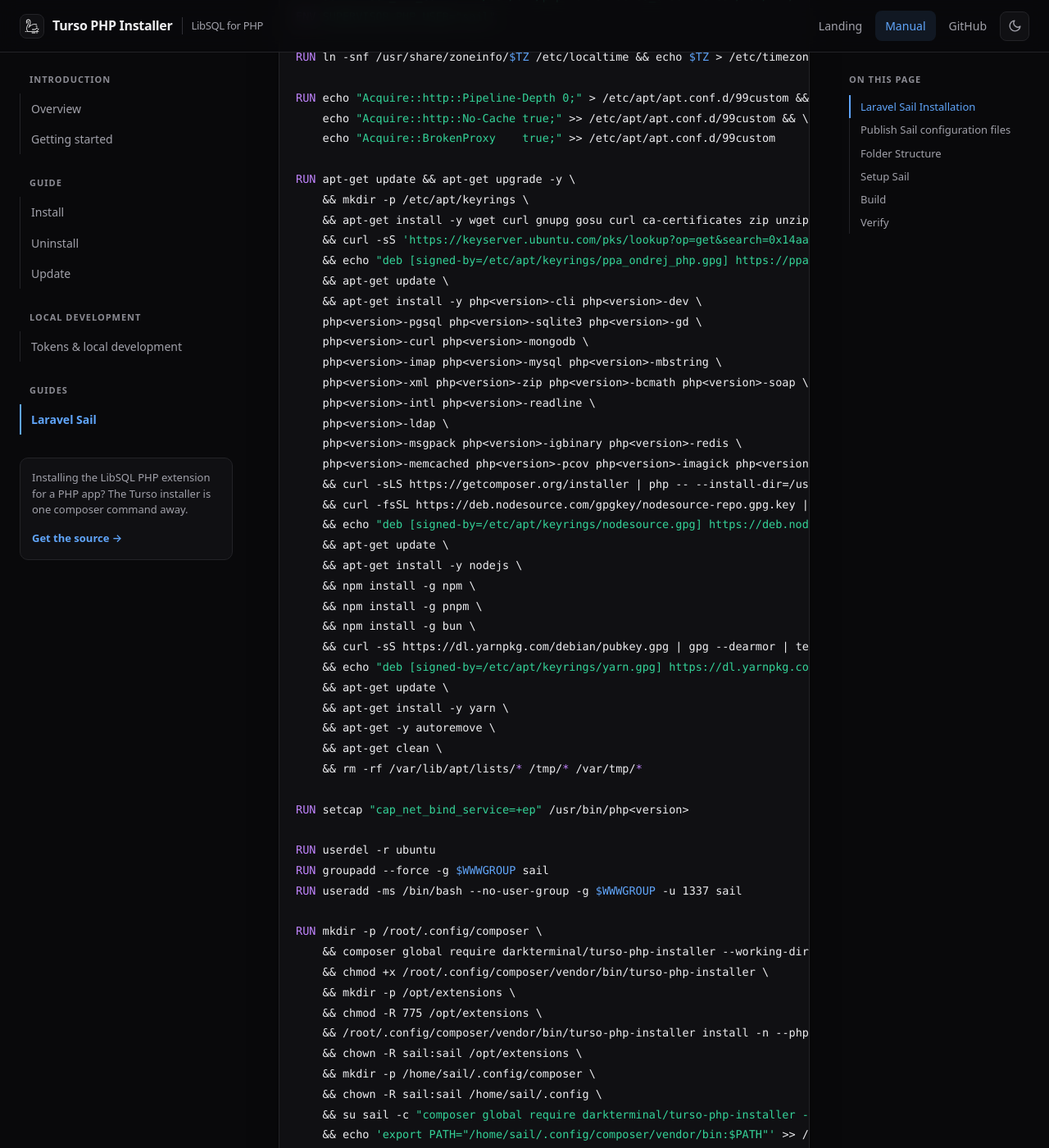
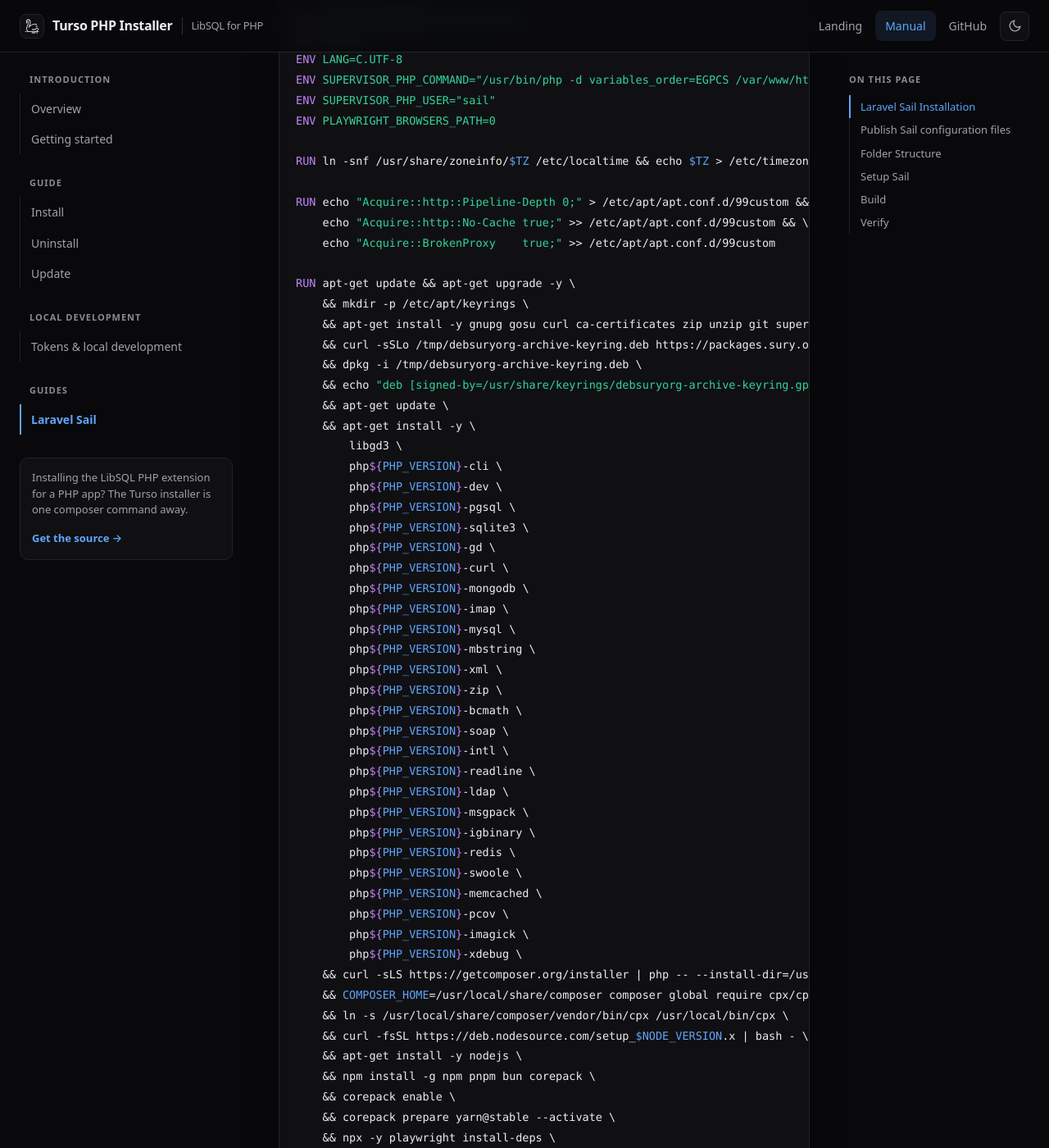
Before and after one commit to darkterminal/turso-php-installer, a Jekyll site: the page built from docs/user-manual/laravel-sail.md, in a window 1280 px wide and 1400 px high, scrolled down 2763 px. Shown: the whole window at 82% size. Built offline with Jekyll 4.4.1, drawn with Linux system fonts in a browser that asks for light colours; some of the changed text lies outside the part shown.

Commit message:
Plan 003 — Align the Sail runtime with upstream Sail 8.5 and make the extension image-owned
Closes #14 — plans/003-upstream-runtime-alignment.md

````diff
--- a/docs/user-manual/laravel-sail.md
+++ b/docs/user-manual/laravel-sail.md
@@ -23,8 +23,7 @@ sail artisan sail:publish
 ├── config
 ├── database
 ├── docker # <- Published sail configuration files
-├── docker-compose.yml # <- Sail Docker Compose
-├── extensions # <- Create this folder to store libsql extension binary and stub file
+├── compose.yaml # <- existing Sail Compose file, edited in place
 ├── package.json
 ├── phpunit.xml
 ├── postcss.config.js
@@ -77,23 +79,30 @@ mounted from the host. This boot script only verifies that the extension is
 loaded; it does not download, install, or update anything. If the extension is
 missing, the container fails to start instead of continuing in a broken state.
 
-And modify the `Dockerfile`. Make sure to replace `<version>` placeholder in this file.
+Replace the published `Dockerfile` in `docker/<php>/` with this one. `php.ini`
+comes from `sail artisan sail:publish`; the extension lives in `/opt/extensions`
+inside the image.
+
 ```dockerfile
 FROM ubuntu:24.04
 
 LABEL maintainer="Taylor Otwell"
 
 ARG WWWGROUP
-ARG NODE_VERSION=22
+ARG PHP_VERSION=8.5
+ARG NODE_VERSION=24
 ARG MYSQL_CLIENT="mysql-client"
-ARG POSTGRES_VERSION=17
+ARG POSTGRES_VERSION=18
+ARG PHP_EXTENSIONS=""
 
 WORKDIR /var/www/html
 
 ENV DEBIAN_FRONTEND=noninteractive
 ENV TZ=UTC
+ENV LANG=C.UTF-8
 ENV SUPERVISOR_PHP_COMMAND="/usr/bin/php -d variables_order=EGPCS /var/www/html/artisan serve --host=0.0.0.0 --port=80"
 ENV SUPERVISOR_PHP_USER="sail"
+ENV PLAYWRIGHT_BROWSERS_PATH=0
 
 RUN ln -snf /usr/share/zoneinfo/$TZ /etc/localtime && echo $TZ > /etc/timezone
 
@@ -103,76 +112,119 @@ RUN echo "Acquire::http::Pipeline-Depth 0;" > /etc/apt/apt.conf.d/99custom && \
 
 RUN apt-get update && apt-get upgrade -y \
     && mkdir -p /etc/apt/keyrings \
-    && apt-get install -y wget curl gnupg gosu curl ca-certificates zip unzip git supervisor sqlite3 libcap2-bin libpng-dev python3 dnsutils librsvg2-bin fswatch ffmpeg nano  \
-    && curl -sS 'https://keyserver.ubuntu.com/pks/lookup?op=get&search=0x14aa40ec0831756756d7f66c4f4ea0aae5267a6c' | gpg --dearmor | tee /etc/apt/keyrings/ppa_ondrej_php.gpg > /dev/null \
-    && echo "deb [signed-by=/etc/apt/keyrings/ppa_ondrej_php.gpg] https://ppa.launchpadcontent.net/ondrej/php/ubuntu noble main" > /etc/apt/sources.list.d/ppa_ondrej_php.list \
+    && apt-get install -y gnupg gosu curl ca-certificates zip unzip git supervisor sqlite3 libcap2-bin libpng-dev python3 dnsutils librsvg2-bin fswatch ffmpeg nano \
+    && curl -sSLo /tmp/debsuryorg-archive-keyring.deb https://packages.sury.org/debsuryorg-archive-keyring.deb \
+    && dpkg -i /tmp/debsuryorg-archive-keyring.deb \
+    && echo "deb [signed-by=/usr/share/keyrings/debsuryorg-archive-keyring.gpg] https://packages.sury.org/php/ noble main" > /etc/apt/sources.list.d/php.list \
     && apt-get update \
-    && apt-get install -y php<version>-cli php<version>-dev \
-    php<version>-pgsql php<version>-sqlite3 php<version>-gd \
-    php<version>-curl php<version>-mongodb \
-    php<version>-imap php<version>-mysql php<version>-mbstring \
-    php<version>-xml php<version>-zip php<version>-bcmath php<version>-soap \
-    php<version>-intl php<version>-readline \
-    php<version>-ldap \
-    php<version>-msgpack php<version>-igbinary php<version>-redis \
-    php<version>-memcached php<version>-pcov php<version>-imagick php<version>-xdebug php<version>-swoole \
+    && apt-get install -y \
+        libgd3 \
+        php${PHP_VERSION}-cli \
+        php${PHP_VERSION}-dev \
+        php${PHP_VERSION}-pgsql \
+        php${PHP_VERSION}-sqlite3 \
+        php${PHP_VERSION}-gd \
+        php${PHP_VERSION}-curl \
+        php${PHP_VERSION}-mongodb \
+        php${PHP_VERSION}-imap \
+        php${PHP_VERSION}-mysql \
+        php${PHP_VERSION}-mbstring \
+        php${PHP_VERSION}-xml \
+        php${PHP_VERSION}-zip \
+        php${PHP_VERSION}-bcmath \
+        php${PHP_VERSION}-soap \
+        php${PHP_VERSION}-intl \
+        php${PHP_VERSION}-readline \
+        php${PHP_VERSION}-ldap \
+        php${PHP_VERSION}-msgpack \
+        php${PHP_VERSION}-igbinary \
+        php${PHP_VERSION}-redis \
+        php${PHP_VERSION}-swoole \
+        php${PHP_VERSION}-memcached \
+        php${PHP_VERSION}-pcov \
+        php${PHP_VERSION}-imagick \
+        php${PHP_VERSION}-xdebug \
     && curl -sLS https://getcomposer.org/installer | php -- --install-dir=/usr/bin/ --filename=composer \
-    && curl -fsSL https://deb.nodesource.com/gpgkey/nodesource-repo.gpg.key | gpg --dearmor -o /etc/apt/keyrings/nodesource.gpg \
-    && echo "deb [signed-by=/etc/apt/keyrings/nodesource.gpg] https://deb.nodesource.com/node_$NODE_VERSION.x nodistro main" > /etc/apt/sources.list.d/nodesource.list \
+    && COMPOSER_HOME=/usr/local/share/composer composer global require cpx/cpx:^2.0 \
+    && ln -s /usr/local/share/composer/vendor/bin/cpx /usr/local/bin/cpx \
+    && curl -fsSL https://deb.nodesource.com/setup_$NODE_VERSION.x | bash - \
+    && apt-get install -y nodejs \
+    && npm install -g npm pnpm bun corepack \
+    && corepack enable \
+    && corepack prepare yarn@stable --activate \
+    && npx -y playwright install-deps \
+    && curl -sS https://www.postgresql.org/media/keys/ACCC4CF8.asc | gpg --dearmor | tee /etc/apt/keyrings/pgdg.gpg > /dev/null \
+    && echo "deb [signed-by=/etc/apt/keyrings/pgdg.gpg] http://apt.postgresql.org/pub/repos/apt noble-pgdg main" > /etc/apt/sources.list.d/pgdg.list \
     && apt-get update \
-    && apt-get install -y nodejs \
-    && npm install -g npm \
-    && npm install -g pnpm \
-    && npm install -g bun \
-    && curl -sS https://dl.yarnpkg.com/debian/pubkey.gpg | gpg --dearmor | tee /etc/apt/keyrings/yarn.gpg >/dev/null \
-    && echo "deb [signed-by=/etc/apt/keyrings/yarn.gpg] https://dl.yarnpkg.com/debian/ stable main" > /etc/apt/sources.list.d/yarn.list \
-    && apt-get update \
-    && apt-get install -y yarn \
+    && apt-get install -y $MYSQL_CLIENT \
+    && apt-get install -y postgresql-client-$POSTGRES_VERSION \
     && apt-get -y autoremove \
     && apt-get clean \
     && rm -rf /var/lib/apt/lists/* /tmp/* /var/tmp/*
 
-RUN setcap "cap_net_bind_service=+ep" /usr/bin/php<version>
+RUN if [ -n "$PHP_EXTENSIONS" ]; then \
+    apt-get update \
+    && apt-get install -y $(for ext in $PHP_EXTENSIONS; do echo "php${PHP_VERSION}-$ext"; done) \
+    && apt-get -y autoremove \
+    && apt-get clean \
+    && rm -rf /var/lib/apt/lists/* /tmp/* /var/tmp/*; \
+fi
+
+RUN setcap "cap_net_bind_service=+ep" /usr/bin/php${PHP_VERSION}
 
 RUN userdel -r ubuntu
 RUN groupadd --force -g $WWWGROUP sail
 RUN useradd -ms /bin/bash --no-user-group -g $WWWGROUP -u 1337 sail
+RUN git config --global --add safe.directory /var/www/html
 
-RUN mkdir -p /root/.config/composer \
-    && composer global require darkterminal/turso-php-installer --working-dir=/root/.config/composer \
-    && chmod +x /root/.config/composer/vendor/bin/turso-php-installer \
-    && mkdir -p /opt/extensions \
-    && chmod -R 775 /opt/extensions \
-    && /root/.config/composer/vendor/bin/turso-php-installer install -n --php-version=<version> --extension-dir=/opt/extensions --php-ini=/etc/php/<version>/cli/php.ini \
-    && chown -R sail:sail /opt/extensions \
-    && mkdir -p /home/sail/.config/composer \
-    && chown -R sail:sail /home/sail/.config \
-    && su sail -c "composer global require darkterminal/turso-php-installer --working-dir=/home/sail/.config/composer" \
-    && echo 'export PATH="/home/sail/.config/composer/vendor/bin:$PATH"' >> /home/sail/.bashrc
+# Turso delta: one pinned CLI install, owned by sail, and an image-owned
+# extension directory. Nothing is mounted from the host at runtime.
+RUN mkdir -p /home/sail/.config/composer /opt/extensions \
+    && HOME=/home/sail composer global require darkterminal/turso-php-installer:2.2.3 --working-dir=/home/sail/.config/composer \
+    && chmod +x /home/sail/.config/composer/vendor/bin/turso-php-installer \
+    && HOME=/home/sail /home/sail/.config/composer/vendor/bin/turso-php-installer install -n --php-version=${PHP_VERSION} --extension-dir=/opt/extensions --php-ini=/etc/php/${PHP_VERSION}/cli/php.ini \
+    && chown -R sail:sail /home/sail/.config /opt/extensions
 
 COPY run_turso /usr/local/bin/run_turso
-RUN chmod +x /usr/local/bin/run_turso
+COPY sail-entrypoint /usr/local/bin/sail-entrypoint
+RUN chmod +x /usr/local/bin/run_turso /usr/local/bin/sail-entrypoint
 
 COPY start-container /usr/local/bin/start-container
 COPY supervisord.conf /etc/supervisor/conf.d/supervisord.conf
-COPY php.ini /etc/php/8.3/cli/conf.d/99-sail.ini
+COPY php.ini /etc/php/${PHP_VERSION}/cli/conf.d/99-sail.ini
 RUN chmod +x /usr/local/bin/start-container
 
 EXPOSE 80/tcp
 
-CMD ["/bin/bash", "-c", "/usr/local/bin/run_turso && start-container"]
+ENTRYPOINT ["/usr/local/bin/sail-entrypoint"]
 ```
 
-Then modify the `docker-compose.yml` as you need. Make sure to replace `<version>` placeholder in this file.
+Create one more small script beside the Dockerfile. It runs the preflight first,
+then hands arguments back to upstream's `start-container` unchanged.
+
+```bash
+#!/usr/bin/env bash
+set -euo pipefail
+/usr/local/bin/run_turso
+exec /usr/local/bin/start-container "$@"
+```
+
+Filename: `sail-entrypoint`.
+
+Now edit the `compose.yaml` your Laravel app already has — `sail:publish`
+rewrites that file, it does not create a new one. Set `PHP_VERSION` in
+`build.args`; it drives both the context path and the Dockerfile ARG.
+
 ```yml
 services:
     laravel.test:
         build:
-            context: "./docker/<version>"
+            context: "./docker/${PHP_VERSION:-8.5}"
             dockerfile: Dockerfile
             args:
                 WWWGROUP: "${WWWGROUP}"
-        image: "sail-<version>/app"
+                PHP_VERSION: "${PHP_VERSION:-8.5}"
+        image: "sail-${PHP_VERSION:-8.5}/app"
         extra_hosts:
             - "host.docker.internal:host-gateway"
         ports:
@@ -186,7 +238,6 @@ services:
             IGNITION_LOCAL_SITES_PATH: "${PWD}"
         volumes:
             - ".:/var/www/html"
-            - "./extensions:/opt/extensions"
         networks:
             - sail
 networks:
````
Also changed, not shown: other parts of docs/user-manual/laravel-sail.md (+4 -1 lines).
